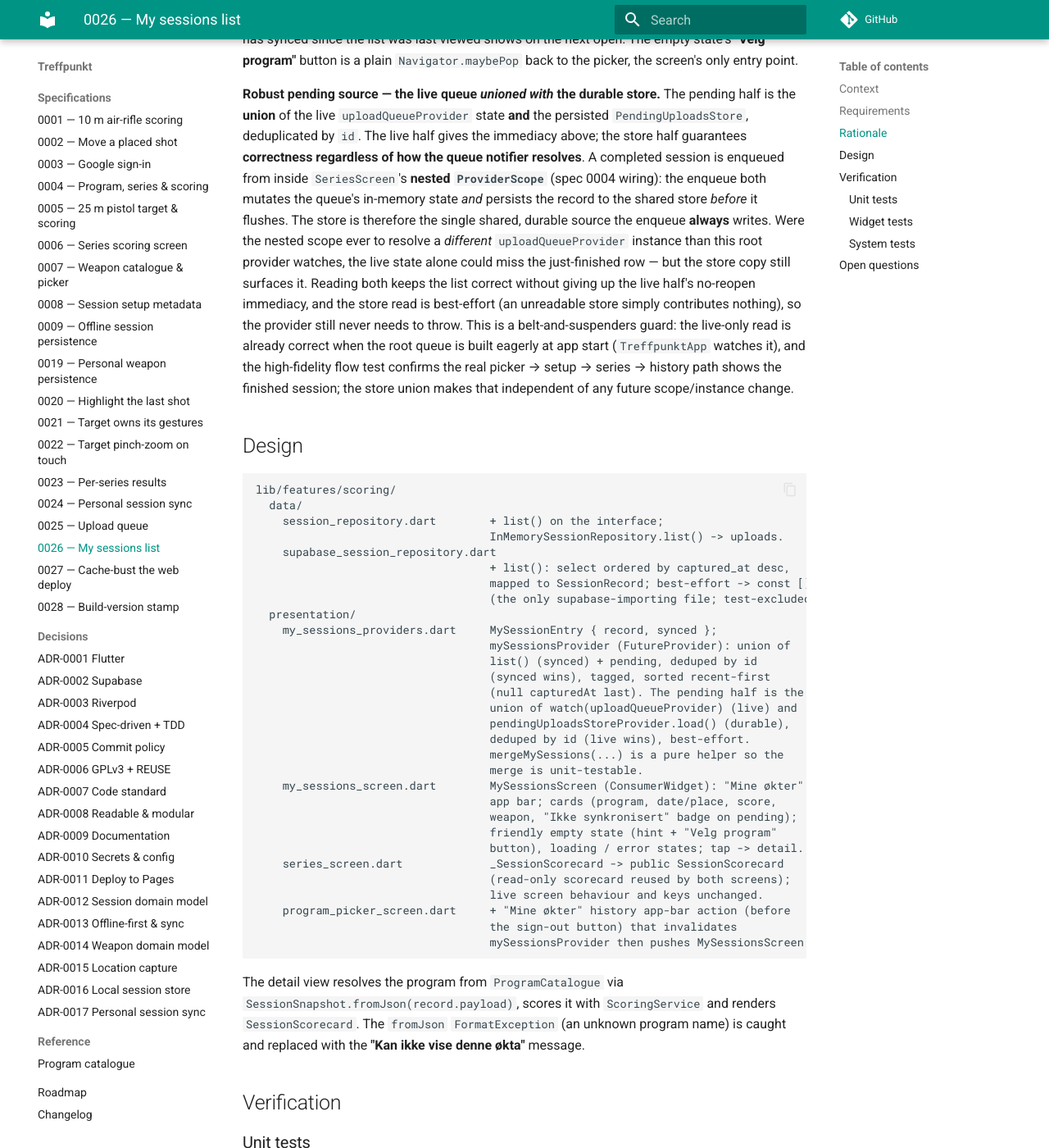
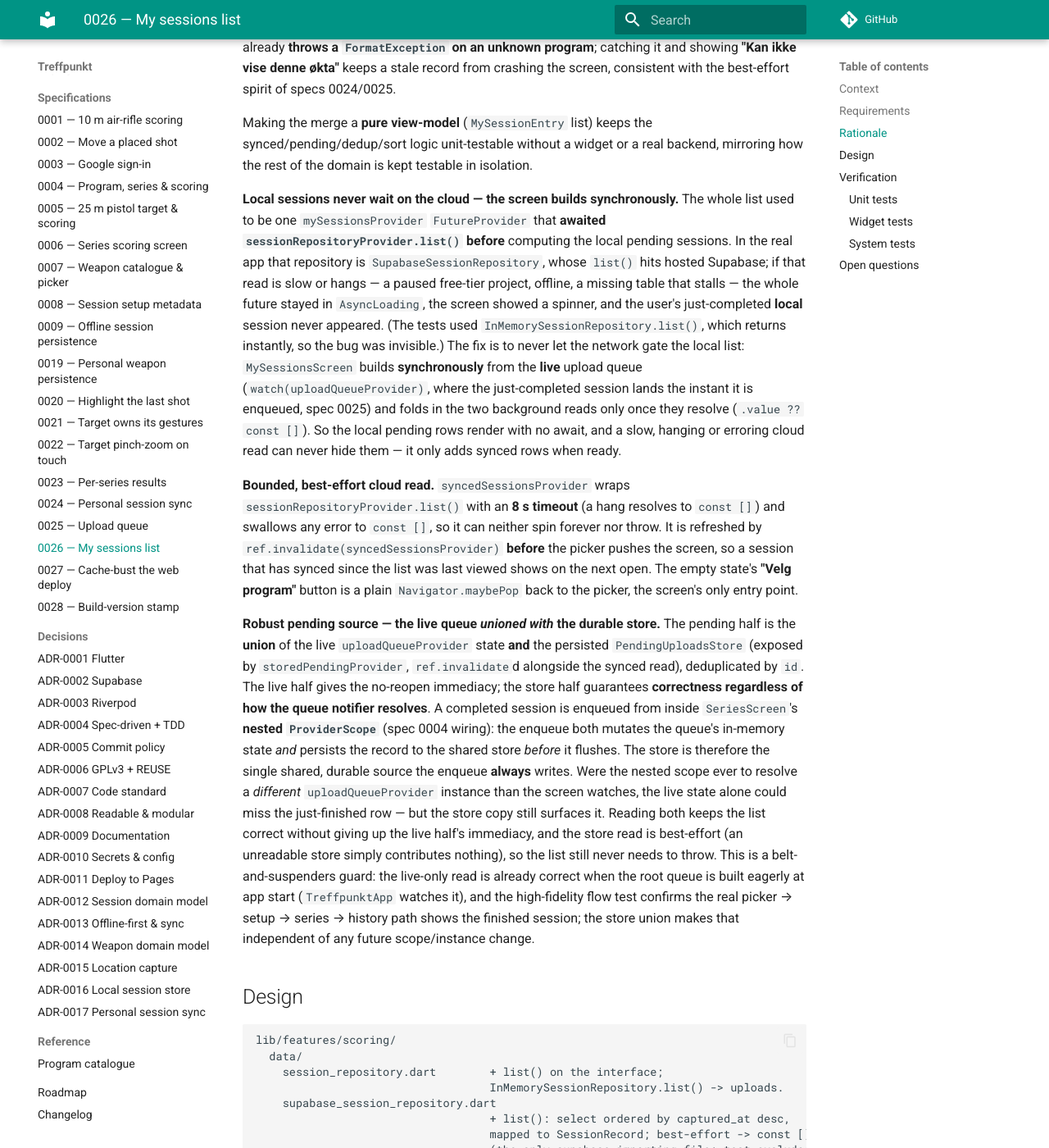
Before and after one commit to roykollensvendsen/treffpunkt, an MkDocs documentation site: the page built from docs/specs/0026-my-sessions-list.md, in a window 1280 px wide and 1400 px high, scrolled down 2873 px. Shown: the whole window at 82% size. Built offline with MkDocs 1.6.1 and Material for MkDocs 9.7.7, drawn with Linux system fonts in a browser that asks for light colours; comment, search, counter and statistics services are not loaded; some of the changed text lies outside the part shown.

Commit message:
fix(scoring): show local sessions without waiting on the cloud read
When you finish a session and open "Mine økter", the session you just recorded
must be there at once — even if the connection to your saved sessions is slow or
unavailable. On the real app it sometimes was not: the list waited to read your
account before it showed anything, so a slow or stalled cloud read (a paused or
offline backend, a missing table) left the screen spinning and your
just-completed session never appeared. The earlier tests used an instant
in-memory read, so the problem stayed hidden.

The screen now shows the sessions saved on your device immediately and adds the
account's synced sessions in the background once they load, instead of one read
that awaited the cloud before computing the local list. The synced read is split
into its own provider, bounded by an eight-second timeout so a hung read resolves
to nothing rather than spinning forever, and the durable on-device queue is read
into a second background provider as a fallback; both are folded in only when
they resolve, so neither can hold up or hide the local sessions. The pending rows
come straight from the live upload queue, so a finished session renders with no
await. Removes the now-misleading unused list-card key.

Adds a widget test that mounts the screen with a cloud read that never completes
and a completed session on the live queue, asserting the local row shows promptly
with its "Ikke synkronisert" badge while the read still hangs — failing on the
old blocking code and passing now. Adds a unit test that the synced provider
times out to an empty list under a fake clock. Updates the tests that referenced
the removed blocking provider, spec 0026 and the changelog.

````diff
--- a/docs/specs/0026-my-sessions-list.md
+++ b/docs/specs/0026-my-sessions-list.md
@@ -35,23 +35,38 @@ per-series (skive) breakdown shown when the session was first completed (spec
    `const []`, never throwing, so a missing table or a dropped connection cannot
    crash the screen. The Supabase implementation stays the only file importing
    `supabase_flutter` and stays excluded from automated tests (ADR-0017).
-2. **Combine synced and pending.** A `mySessionsProvider` (a `FutureProvider`)
-   loads the synced records (`sessionRepositoryProvider.list()`) and the pending
-   records, and unions them **deduplicated by `id`** — a record present in both
+2. **Combine synced and pending — without ever blocking on the cloud.** The
+   merge is the **union of three sources, deduplicated by `id`**, but the local
+   sources are read **synchronously** so a slow or unavailable cloud read can
+   never hide a session the shooter has on the device:
+   - The **pending** (local) records are the **union of two views of the same
+     outbox**, deduplicated by `id`: the **live upload queue**
+     (`uploadQueueProvider`'s in-memory state, spec 0025) — watched
+     synchronously so the just-completed session is there **instantly, with no
+     await** — **and** the **persisted store**, exposed by a
+     `storedPendingProvider` (`FutureProvider` over
+     `pendingUploadsStoreProvider.load()`), the single shared, durable source
+     the enqueue **always** writes (the live copy wins a tie, keeping the
+     freshest in-memory record).
+   - The **synced** records come from a `syncedSessionsProvider`
+     (`FutureProvider` over `sessionRepositoryProvider.list()`), loaded in the
+     background as a **pure enhancement**: it is **bounded by an 8 s timeout**
+     (a hung hosted read resolves to `const []` rather than spinning forever)
+     and any error is swallowed to `const []`.
+   The screen folds the two background sources in **only once they resolve**
+   (`.value ?? const []`), so a slow, hanging or erroring cloud read — and an
+   unreadable store — can never hold up or hide the local sessions; they only
+   ever **add** rows when ready. A record present in both pending and synced
    counts as **synced** (the server copy wins; the pending one is a duplicate
-   awaiting removal). The **pending** records are themselves the **union of two
-   views of the same outbox**, deduplicated by `id`: the **live upload queue**
-   (`uploadQueueProvider`'s in-memory state, spec 0025) **and** the **persisted
-   store** (`pendingUploadsStoreProvider.load()`), the single shared, durable
-   source the enqueue **always** writes (the live copy wins a tie, keeping the
-   freshest in-memory record). Reading the store too is **best-effort** — an
-   unreadable store contributes no pending records rather than throwing. Each
-   entry is tagged **synced** or **pending**. The list is sorted
-   **most-recent-first by `capturedAt`**, with records that have no `capturedAt`
-   sorted last. The view-model is a small, pure, testable list of
-   `MySessionEntry { record, synced }`.
+   awaiting removal). The list is sorted **most-recent-first by `capturedAt`**,
+   with records that have no `capturedAt` sorted last. The merge stays a small,
+   pure, testable list of `MySessionEntry { record, synced }` via
+   `mergeMySessions(...)`.
 3. **The "My sessions" screen.** `MySessionsScreen` (a `ConsumerWidget`) shows an
-   app bar titled **"Mine økter"** and watches `mySessionsProvider`:
+   app bar titled **"Mine økter"** and builds the list **synchronously** from
+   the live queue, folding in `storedPendingProvider` and `syncedSessionsProvider`
+   as they resolve (so there is no whole-screen loading spinner gated on the
+   network):
    - **Data**: a list of cards, one per entry, each showing the program name, the
      date/time and place when present, the score `total / maxTotal` (appending
      `· N×X` when `innerTens > 0`), and the weapon name when present. A **pending**
@@ -62,8 +77,11 @@ per-series (skive) breakdown shown when the session was first completed (spec
      **"Velg program"** button (a findable `Key`) that returns to the program
      picker (`Navigator.maybePop`, since the screen is pushed from it), so a
      first-time shooter is told what to do next.
-   - **Loading / error**: a progress indicator while loading; a graceful message
-     on error (the provider itself is best-effort, so an error is unlikely).
+   - **No network gate**: because the local sources are read synchronously and
+     the background sources are best-effort, there is **no whole-screen loading
+     spinner or error state** waiting on the cloud. When every source is empty
+     the friendly empty state shows; the synced read failing or hanging simply
+     means no synced rows are added, never a spinner or an error message.
    - All visible text is Norwegian and the rows carry `Semantics` labels
      consistent with the rest of the app.
 4. **The detail view.** Tapping an entry opens a **read-only scorecard** rebuilt
@@ -113,36 +131,52 @@ Making the merge a **pure view-model** (`MySessionEntry` list) keeps the
 synced/pending/dedup/sort logic unit-testable without a widget or a real
 backend, mirroring how the rest of the domain is kept testable in isolation.
 
-**Keeping the list current.** The pending half reads the **live** upload queue
-(`uploadQueueProvider`'s in-memory state), so the instant a completed session is
-enqueued (spec 0025) the queue state changes, `mySessionsProvider` recomputes,
-and the new row appears **with no reopen** — fixing a defect where a session
-finished after the screen was first shown stayed invisible because the cached
-one-shot read was never refreshed. The synced half is refreshed by
-`ref.invalidate(mySessionsProvider)` **before** the picker pushes the screen,
-so a session that has synced since the list was last viewed shows on the next
-open. The empty state's **"Velg program"** button is a plain
-`Navigator.maybePop` back to the picker, the screen's only entry point.
+**Local sessions never wait on the cloud — the screen builds synchronously.**
+The whole list used to be one `mySessionsProvider` `FutureProvider` that
+**awaited `sessionRepositoryProvider.list()` before** computing the local
+pending sessions. In the real app that repository is `SupabaseSessionRepository`,
+whose `list()` hits hosted Supabase; if that read is slow or hangs — a paused
+free-tier project, offline, a missing table that stalls — the whole future
+stayed in `AsyncLoading`, the screen showed a spinner, and the user's
+just-completed **local** session never appeared. (The tests used
+`InMemorySessionRepository.list()`, which returns instantly, so the bug was
+invisible.) The fix is to never let the network gate the local list:
+`MySessionsScreen` builds **synchronously** from the **live** upload queue
+(`watch(uploadQueueProvider)`, where the just-completed session lands the instant
+it is enqueued, spec 0025) and folds in the two background reads only once they
+resolve (`.value ?? const []`). So the local pending rows render with no await,
+and a slow, hanging or erroring cloud read can never hide them — it only adds
+synced rows when ready.
+
+**Bounded, best-effort cloud read.** `syncedSessionsProvider` wraps
+`sessionRepositoryProvider.list()` with an **8 s timeout** (a hang resolves to
+`const []`) and swallows any error to `const []`, so it can neither spin forever
+nor throw. It is refreshed by `ref.invalidate(syncedSessionsProvider)` **before**
+the picker pushes the screen, so a session that has synced since the list was
+last viewed shows on the next open. The empty state's **"Velg program"** button
+is a plain `Navigator.maybePop` back to the picker, the screen's only entry
+point.
 
 **Robust pending source — the live queue *unioned with* the durable store.** The
 pending half is the **union** of the live `uploadQueueProvider` state **and** the
-persisted `PendingUploadsStore`, deduplicated by `id`. The live half gives the
-immediacy above; the store half guarantees **correctness regardless of how the
-queue notifier resolves**. A completed session is enqueued from inside
+persisted `PendingUploadsStore` (exposed by `storedPendingProvider`,
+`ref.invalidate`d alongside the synced read), deduplicated by `id`. The live half
+gives the no-reopen immediacy; the store half guarantees **correctness regardless
+of how the queue notifier resolves**. A completed session is enqueued from inside
 `SeriesScreen`'s **nested `ProviderScope`** (spec 0004 wiring): the enqueue both
 mutates the queue's in-memory state *and* persists the record to the shared
 store *before* it flushes. The store is therefore the single shared, durable
 source the enqueue **always** writes. Were the nested scope ever to resolve a
-*different* `uploadQueueProvider` instance than this root provider watches, the
-live state alone could miss the just-finished row — but the store copy still
-surfaces it. Reading both keeps the list correct without giving up the live
-half's no-reopen immediacy, and the store read is best-effort (an unreadable
-store simply contributes nothing), so the provider still never needs to throw.
-This is a belt-and-suspenders guard: the live-only read is already correct when
-the root queue is built eagerly at app start (`TreffpunktApp` watches it), and
-the high-fidelity flow test confirms the real picker → setup → series → history
-path shows the finished session; the store union makes that independent of any
-future scope/instance change.
+*different* `uploadQueueProvider` instance than the screen watches, the live
+state alone could miss the just-finished row — but the store copy still surfaces
+it. Reading both keeps the list correct without giving up the live half's
+immediacy, and the store read is best-effort (an unreadable store simply
+contributes nothing), so the list still never needs to throw. This is a
+belt-and-suspenders guard: the live-only read is already correct when the root
+queue is built eagerly at app start (`TreffpunktApp` watches it), and the
+high-fidelity flow test confirms the real picker → setup → series → history path
+shows the finished session; the store union makes that independent of any future
+scope/instance change.
 
 ## Design
 
@@ -157,26 +191,33 @@ lib/features/scoring/
                                    (the only supabase-importing file; test-excluded).
   presentation/
     my_sessions_providers.dart     MySessionEntry { record, synced };
-                                   mySessionsProvider (FutureProvider): union of
-                                   list() (synced) + pending, deduped by id
-                                   (synced wins), tagged, sorted recent-first
-                                   (null capturedAt last). The pending half is the
-                                   union of watch(uploadQueueProvider) (live) and
-                                   pendingUploadsStoreProvider.load() (durable),
-                                   deduped by id (live wins), best-effort.
-                                   mergeMySessions(...) is a pure helper so the
-                                   merge is unit-testable.
+                                   mergeMySessions(synced, pending): pure union,
+                                   deduped by id (synced wins), tagged, sorted
+                                   recent-first (null capturedAt last).
+                                   syncedSessionsProvider (FutureProvider):
+                                   list() bounded by an 8 s timeout -> const [],
+                                   error-swallowed -> const []; background-only.
+                                   storedPendingProvider (FutureProvider):
+                                   pendingUploadsStoreProvider.load(),
+                                   best-effort -> const []; the durable fallback.
     my_sessions_screen.dart        MySessionsScreen (ConsumerWidget): "Mine økter"
-                                   app bar; cards (program, date/place, score,
+                                   app bar; builds the list SYNCHRONOUSLY from
+                                   watch(uploadQueueProvider) (live pending),
+                                   folding in storedPendingProvider and
+                                   syncedSessionsProvider via .value ?? const [].
+                                   Pending = union of stored + live (live wins);
+                                   no whole-screen loading/error gate on the
+                                   network. Cards (program, date/place, score,
                                    weapon, "Ikke synkronisert" badge on pending);
                                    friendly empty state (hint + "Velg program"
-                                   button), loading / error states; tap -> detail.
+                                   button); tap -> detail.
     series_screen.dart             _SessionScorecard -> public SessionScorecard
                                    (read-only scorecard reused by both screens);
                                    live screen behaviour and keys unchanged.
     program_picker_screen.dart     + "Mine økter" history app-bar action (before
                                    the sign-out button) that invalidates
-                                   mySessionsProvider then pushes MySessionsScreen.
+                                   syncedSessionsProvider + storedPendingProvider
+                                   then pushes MySessionsScreen.
 ```
 
 The detail view resolves the program from `ProgramCatalogue` via
@@ -190,16 +231,18 @@ name) is caught and replaced with the **"Kan ikke vise denne økta"** message.
 
 - `session_repository_test` (extended): `InMemorySessionRepository.list()`
   returns the uploaded records (and an empty list before any upload).
-- `my_sessions_providers_test` (the pure merge + the union):
+- `my_sessions_providers_test` (the pure merge + the background reads):
   - synced-only records become synced entries; pending-only records become
     pending entries; with neither, the list is empty;
   - a record present in **both** sources appears **once**, tagged **synced**
     (the dedup tiebreak), asserted by `id`;
   - entries are sorted **most-recent-first by `capturedAt`**, with a
     `capturedAt`-less record sorted **last**;
-  - `mySessionsProvider` surfaces a record that is in the **persisted store but
-    not in the live queue's in-memory state**, tagged pending — the guard that
-    the pending half is the store *union*, not the live queue alone.
+  - `storedPendingProvider` surfaces a record that is in the **persisted
+    store**, the durable fallback the screen folds in alongside the live queue;
+  - `syncedSessionsProvider` **resolves to an empty list when the cloud read
+    hangs** (driven under a fake clock past the 8 s timeout), proving it never
+    spins forever and so can never gate the local list.
 
 ### Widget tests
 
@@ -210,6 +253,10 @@ name) is caught and replaced with the **"Kan ikke vise denne økta"** message.
   - a session **enqueued onto the live upload queue after the list is first
     shown** appears (with its pending badge) **without the screen being
     reopened** — the regression guard for the stale one-shot-read defect;
+  - **a local pending session shows even while the cloud read hangs** — the
+    repository's `list()` never completes, yet the session already on the live
+    queue renders promptly with its **"Ikke synkronisert"** badge, asserting the
+    cloud read does not gate the local list (the deployed-app regression);
   - shows the **"Ingen lagrede økter ennå"** empty state with its hint and the
     **"Velg program"** button when there are none;
   - tapping a row opens the detail scorecard, which shows the per-stage and
@@ -243,7 +290,9 @@ name) is caught and replaced with the **"Kan ikke vise denne økta"** message.
 - Pull-to-refresh and live updates **as a session uploads in the background**:
   the pending half is now live (it watches the upload queue, so a just-completed
   session appears at once), and the synced half re-reads each time the screen is
-  opened (`ref.invalidate(mySessionsProvider)`); a record moving from pending to
-  synced *while the screen stays open* is still only reflected on the next open.
+  opened (`ref.invalidate(syncedSessionsProvider)`); a record moving from pending
+  to synced *while the screen stays open* is still only reflected on the next
+  open. Likewise, a synced read that timed out (or failed) only retries on the
+  next open, not while the screen stays mounted.
 - Deleting a session from the list, and filtering by program or competition —
   later increments (competition identity arrives with spec 0012).
````
Also changed, not shown: docs/CHANGELOG.md (+8 -0 lines), 6 other files.
